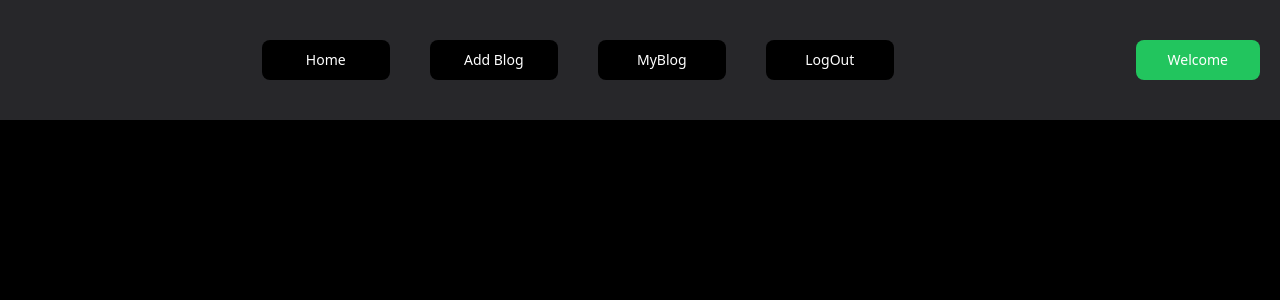
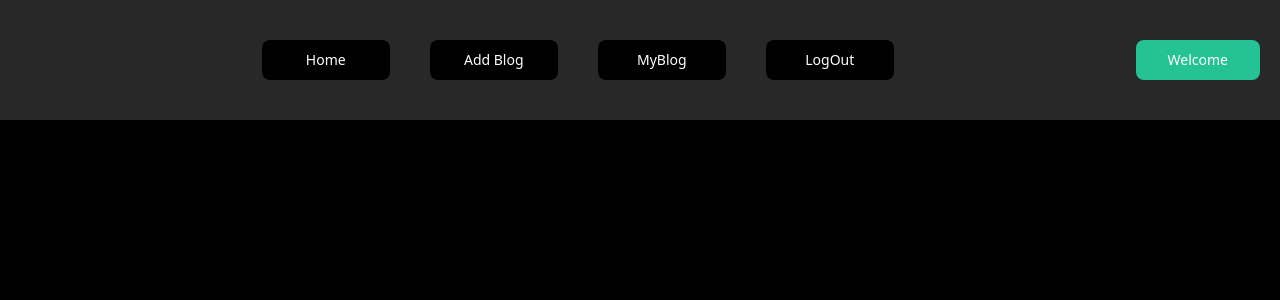
Before and after one commit to vishal-kumaar/pw-blog-frontend, a React (Create React App) app: page / in a window 1280 px wide. Shown: the top 300 px of the page. Built offline with nearby package versions, Linux system fonts and the light colour scheme.

Commit message:
Fix color in navbar

```diff
--- a/src/components/Navbar.js
+++ b/src/components/Navbar.js
@@ -3,7 +3,7 @@ import { Link } from "react-router-dom";
 
 export default function Navbar() {
   return (
-    <nav className={`bg-zinc-800 flex items-center px-5 py-10`}>
+    <nav className={`bg-[#282828] flex items-center px-5 py-10`}>
       <div
         className={`flex items-center gap-10 justify-self-end w-fit mx-auto`}>
         <Link
@@ -33,7 +33,7 @@ export default function Navbar() {
         </Link>
       </div>
       <div
-        className={`px-8 py-2.5 text-white bg-green-500 rounded-lg text-sm w-fit`}>
+        className={`px-8 py-2.5 text-white bg-[#24C294] rounded-lg text-sm w-fit`}>
         Welcome
       </div>
     </nav>
```
